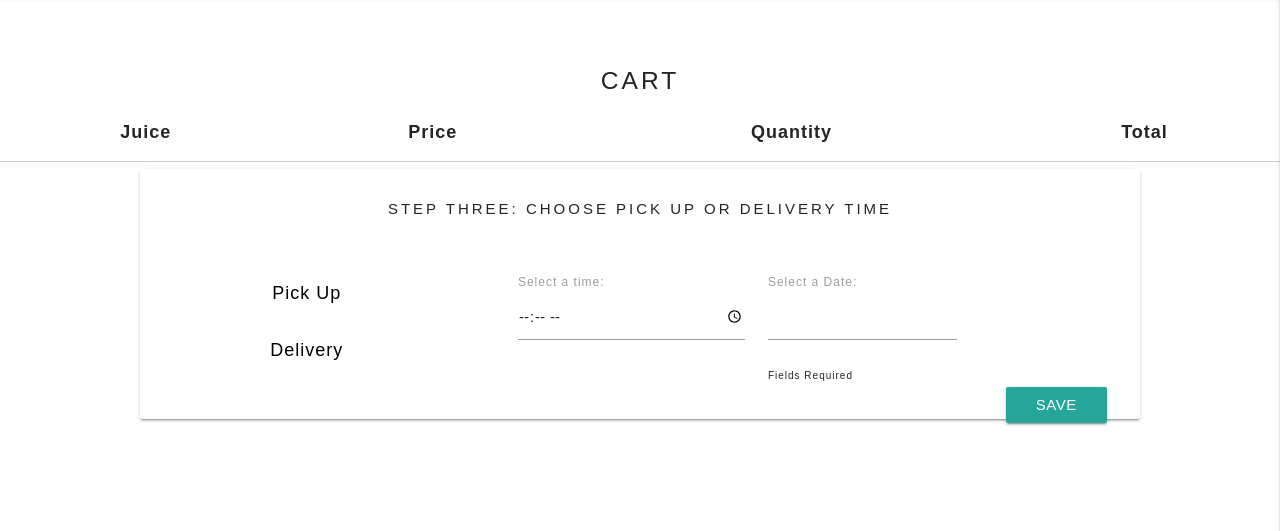
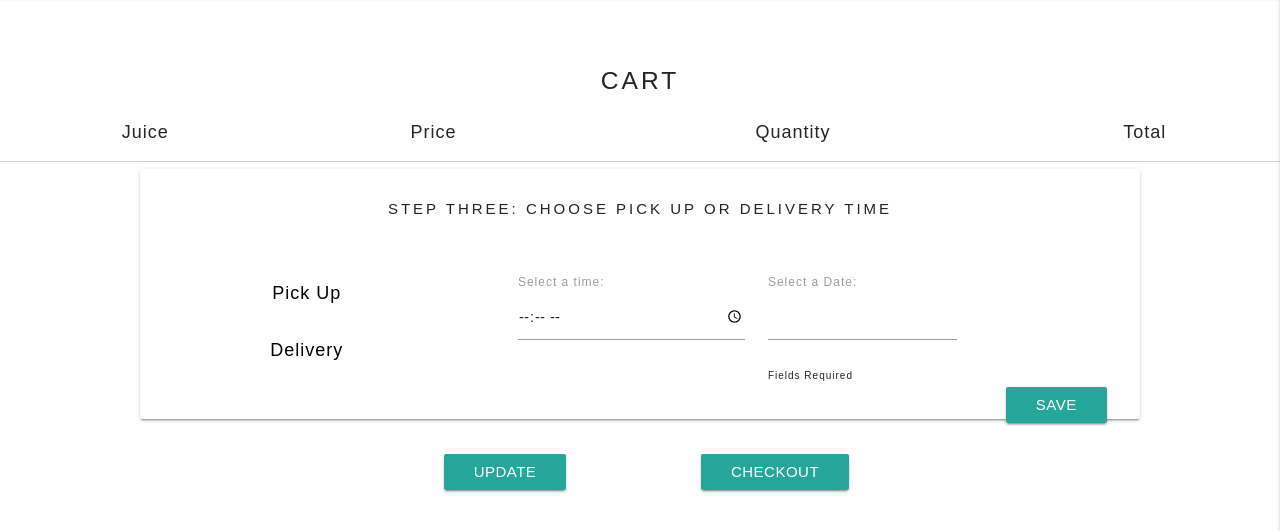
Before and after one commit to yaelamir/juice, a website: page public/index.html at #!/cart in a window 1280 px wide. Shown: the part 67-598 px from the top of the page. Drawn offline with nearby package versions, Linux system fonts and the light colour scheme; some packages are replaced by stand-ins of ours.

Commit message:
last minute changes

```diff
--- a/public/css/main.css
+++ b/public/css/main.css
@@ -292,10 +292,10 @@ nav .button-collapse {
   text-align: left;
   font-weight: 100;
   padding: 40px;
-  max-width: 400px;
+/*  max-width: 400px;
   min-width: 400px;
   min-height: 600px;
-  max-height: 600px;
+  max-height: 600px;*/
   display: inline-block;
 }
 
@@ -331,3 +331,7 @@ nav .button-collapse {
 #view-juice {
   width: 50%;
 }
+
+th {
+  font-weight: 100;
+}
--- a/public/js/app/cart/cart.html
+++ b/public/js/app/cart/cart.html
@@ -23,6 +23,7 @@
   </tbody>
 </table>
 
+  </div>
   <div id="nut-card" ng-repeat="juice in vm.juicesNutritions track by $index">
     <div id="inside-nut-card" class="card">
       <h5>{{juice.title}}</h5>
@@ -76,3 +77,12 @@
     </div>
   </div>
 </div>
+
+<div class="row" id="view-juice-buttons">
+  <div id="view-juice" class="col s3">
+    <a class="waves-effect waves-light btn">Update</a>
+  </div>
+  <div id="view-juice" class="col s3">
+    <a class="waves-effect waves-light btn" ng-click="vm.returnToOrder()">Checkout</a>
+  </div>
+</div>
```
Also changed, not shown: public/js/app/order/viewJuice.html (+1 -1 lines).
